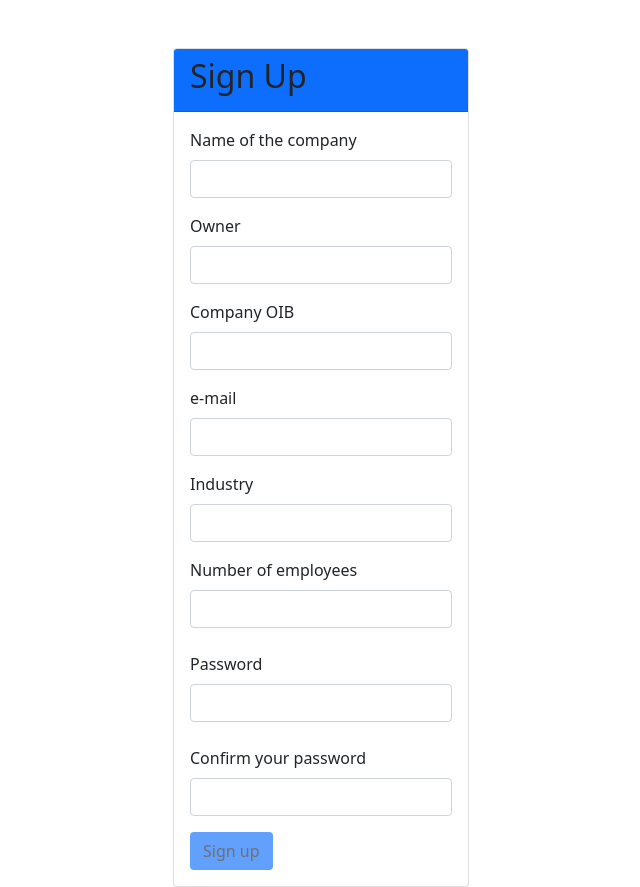
After one commit to TiHedze/praksa-portal, a PHP site: page /view/register/company_register.php in a window 1280 px wide. The commit adds this page. Shown: the whole page, without its empty margins (319-959 px from the left). Run offline with PHP 8.4, Linux system fonts and the light colour scheme.

Commit message:
Dodan company.

```diff
--- /dev/null
+++ b/src/view/register/company_register.php
@@ -0,0 +1,80 @@
+<?php
+$title = "Register";
+require_once __DIR__ . '/../core/_header.php';
+
+if (isset($error) && $error === true) {
+    require_once __DIR__ . "/../login/login.error.php";
+}
+?>
+<div class="container w-25">
+    <div class="card mt-5 rounded-4">
+        <div class="card-header bg-primary">
+            <h2 class="card-title">Sign Up</h2>
+        </div>
+        <div class="card-body">
+            <form action="./../../index.php?rt=login/register" method="POST" class="needs-validation">
+                <div class="mb-3">
+                    <label for="username" class="form-label">Name of the company</label>
+                    <input id="username" class="form-control" name="name" type="text" required>
+                </div>
+                <div class="mb-3">
+                    <label for="name" class="form-label">Owner</label>
+                    <input id="name" class="form-control" name="owner" type="text" required>
+                </div>
+                <div class="mb-3">
+                    <label for="lastname" class="form-label">Company OIB</label>
+                    <input id="lastname" class="form-control" name="oib" type="text" required>
+                </div>
+                <div class="mb-3">
+                    <label for="name" class="form-label">e-mail</label>
+                    <input id="name" class="form-control" name="email" type="text" required>
+                </div>
+                <div class="mb-3">
+                    <label for="name" class="form-label">Industry</label>
+                    <input id="name" class="form-control" name="industry" type="text" required>
+                </div>
+                <div class="mb-3">
+                    <label for="name" class="form-label">Number of employees</label>
+                    <input id="name" class="form-control" name="employees" type="text" required>
+                </div>
+                <div class="mb-3">
+                    <label for="password" class="form-label mt-2">Password</label>
+                    <input id="password" class="form-control" name="password" type="password" required>
+                </div>
+                <div class="mb-3">
+                    <label for="password-confirm" class="form-label mt-2">Confirm your password</label>
+                    <input id="password-confirm" class="form-control" type="password" required>
+                </div>
+                <button id="submit" type="submit" class="btn bg-primary">Sign up</button>
+            </form>
+
+            <script>
+                document.addEventListener('DOMContentLoaded', () => {
+                    const pass = document.getElementById('password');
+                    const passConfirm = document.getElementById('password-confirm');
+                    const btn = document.getElementById('submit');
+                    btn.disabled = true;
+
+                    const forms = document.querySelectorAll('needs-validation');
+                    forms.forEach(form => form.addEventListener('submit', (event) => {
+                        if (!form.checkValidity()) {
+                            event.preventDefault()
+                            event.stopPropagation()
+                        }
+
+                        form.classList.add('was-validated')
+                    }, false));
+
+                    passConfirm.addEventListener('keyup', (event) => {
+                        btn.disabled = true;
+                        if (event.target.value === pass.value) {
+                            btn.disabled = false;
+                        }
+                    });
+                });
+            </script>
+        </div>
+    </div>
+</div>
+
+<?php require_once __DIR__ . "/../core/_footer.php"; ?>
```
Also changed, not shown: src/controller/company_loginController.php (added, +54 -0 lines), src/model/user/company.model.php (added, +38 -0 lines), src/model/user/company.service.php (added, +57 -0 lines), src/view/login/login.php (+18 -2 lines).
